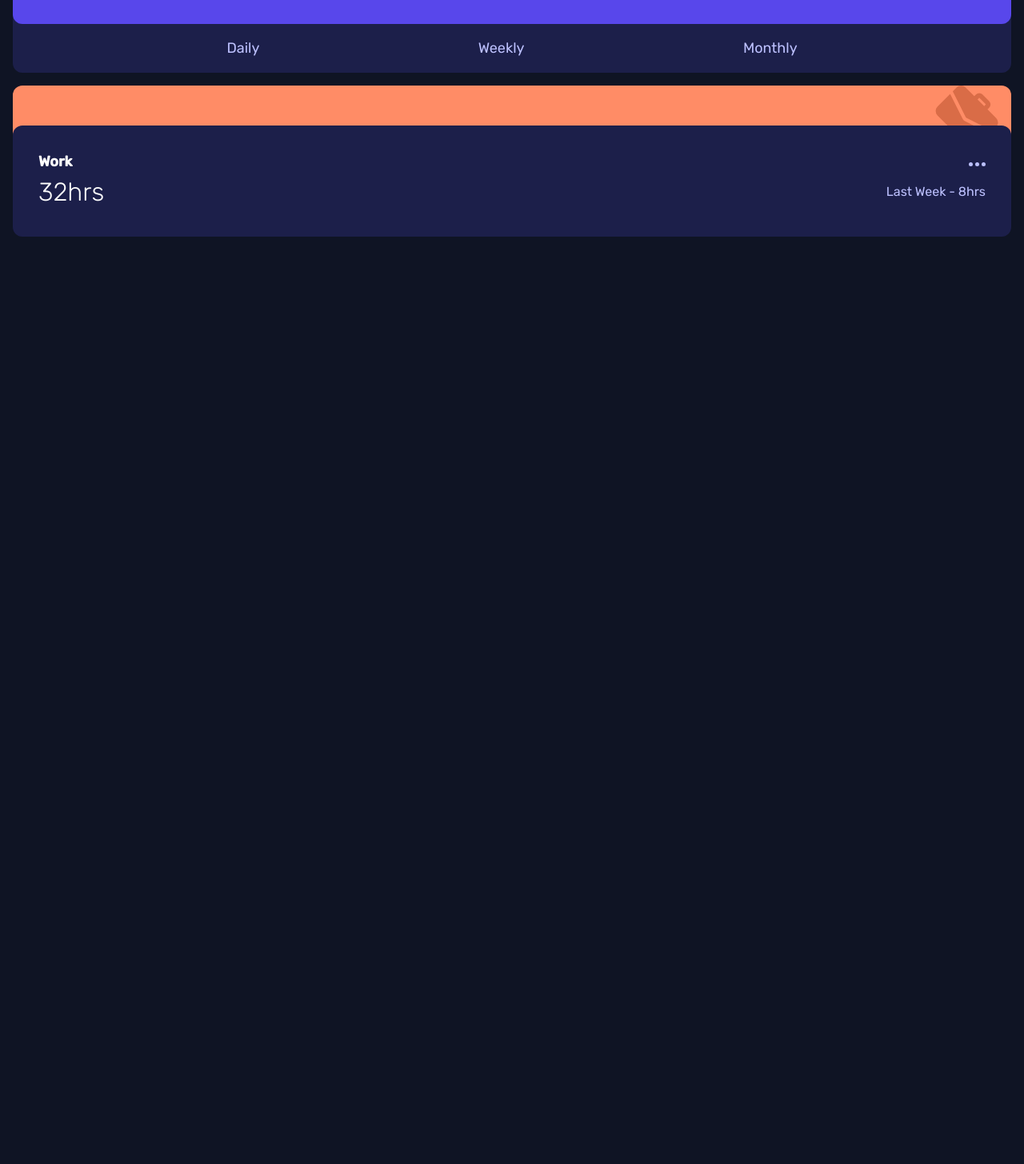
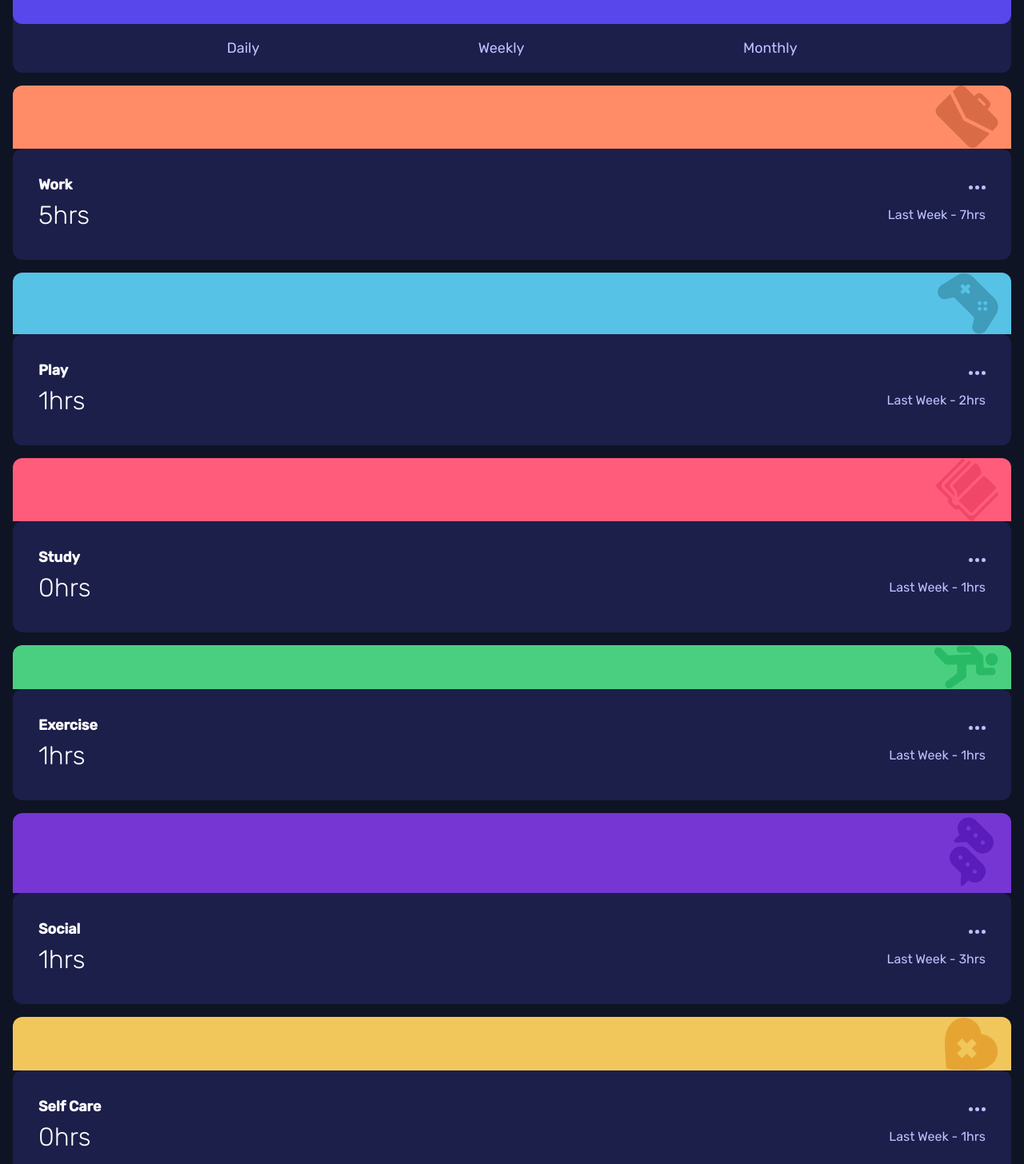
Before and after one commit to ralphvirtucio/time-tracking-dashboard, a JavaScript app: page / in a window 1280 px wide. Shown: the part 194-1650 px from the top of the page at 80% size. Before the commit the page ends 800 px from the top, so only its background shows below. Built offline with nearby package versions, Linux system fonts and the light colour scheme; the HTML template or start-up script is replaced by a standard one.

Commit message:
Feat: Icon.js, Not sure if I did it right though

```diff
--- a/src/App.js
+++ b/src/App.js
@@ -4,6 +4,12 @@
 import { Card } from './components/Card';
 
 function App() {
+  const card = dashboardData.map((data) => {
+    return (
+      <Card key={data.title} title={data.title} timeframe={data.timeframes} />
+    );
+  });
+
   return (
     <div className='App'>
       <main className={classes.main}>
@@ -33,7 +39,7 @@
             </ul>
           </nav>
         </section>
-        <Card />
+        {card}
       </main>
     </div>
   );
--- a/src/components/Card.js
+++ b/src/components/Card.js
@@ -1,24 +1,26 @@
 import workImg from '../images/icon-work.svg';
-import ellipsisImg from '../images/icon-ellipsis.svg';
 import classes from './Card.module.css';
 import { Ellipsis } from './Ellipsis';
+import { Icon } from './Icon';
 
-export const Card = () => {
+export const Card = ({ title, timeframe }) => {
   return (
     <div className={classes.card__container}>
-      <div className={classes['card__photo-container']}>
-        <img src={workImg} alt='Play' className={classes.card__photo} />
-      </div>
+      {/* <div className={classes['card__photo-container']}> */}
+      {/* <img src={workImg} alt='Play' className={classes.card__photo} /> */}
+      <Icon iconName={title.toLowerCase()} />
+      {/* </div> */}
       <div className={classes.card__content}>
         <div className={classes['card__row']}>
-          <h2 className={classes.card__title}>Work</h2>
+          <h2 className={classes.card__title}>{title}</h2>
           <Ellipsis />
-          {/* <img src={ellipsisImg} alt='Ellipsis' /> */}
         </div>
         <div className={classes['card__row']}>
-          <p className={classes['card__current-time']}>32hrs</p>
+          <p className={classes['card__current-time']}>
+            {timeframe.daily.current}hrs
+          </p>
           <p className={classes['card__previous-stat']}>
-            Last Week - <span>8hrs</span>
+            Last Week - <span>{timeframe.daily.previous}hrs</span>
           </p>
         </div>
       </div>
--- a/src/components/Card.module.css
+++ b/src/components/Card.module.css
@@ -1,7 +1,8 @@
 .card__container {
-  background-color: var(--primary-color-work);
   border-radius: 12px;
-  position: relative;
+  overflow: hidden;
+  /* background-color: var(--primary-color-work); */
+  /* position: relative; */
 }
 
 .card__photo-container {
@@ -15,9 +16,9 @@
   padding-inline: 2rem;
   padding-block: 2rem;
   border-radius: 12px;
-  position: absolute;
+  /* position: absolute;
   width: 100%;
-  top: 50px;
+  top: 50px; */
 }
 
 .card__row {
--- a/src/components/Ellipsis.js
+++ b/src/components/Ellipsis.js
@@ -5,7 +5,7 @@
         <path
           d='M2.5 0a2.5 2.5 0 1 1 0 5 2.5 2.5 0 0 1 0-5Zm8 0a2.5 2.5 0 1 1 0 5 2.5 2.5 0 0 1 0-5Zm8 0a2.5 2.5 0 1 1 0 5 2.5 2.5 0 0 1 0-5Z'
           fill='#BBC0FF'
-          fill-rule='evenodd'
+          fillRule='evenodd'
         />
       </svg>
     </div>
--- /dev/null
+++ b/src/components/Icon.js
@@ -0,0 +1,114 @@
+import classes from './Card.module.css';
+
+export const Icon = (props) => {
+  switch (props.iconName) {
+    case 'work':
+      return <WorkIcon color='hsl(15, 100%, 70%)' />;
+    case 'play':
+      return <PlayIcon color='hsl(195, 74%, 62%)' />;
+    case 'study':
+      return <StudyIcon color='hsl(348, 100%, 68%)' />;
+    case 'exercise':
+      return <ExerciseIcon color='hsl(145, 58%, 55%)' />;
+    case 'social':
+      return <SocialIcon color='hsl(264, 64%, 52%)' />;
+    case 'self care':
+      return <SelfCare color='hsl(43, 84%, 65%)' />;
+    default:
+      return;
+  }
+};
+
+const WorkIcon = (props) => {
+  return (
+    <div
+      className={classes['card__photo-container']}
+      style={{ backgroundColor: props.color }}>
+      <svg width='79' height='79' xmlns='http://www.w3.org/2000/svg'>
+        <path
+          d='m18.687 10.43 15.464 30.906c.31.682.743 1.322 1.3 1.88.558.557 1.198.99 1.714 1.217L68.237 59.98 52.484 75.732a8.025 8.025 0 0 1-11.355 0L2.934 37.538a8.025 8.025 0 0 1 0-11.356L18.687 10.43Zm19.345-7.99 10.839 10.838 2.065-2.064a5.845 5.845 0 0 1 8.258 0l8.258 8.259a5.845 5.845 0 0 1 0 8.258l-2.064 2.064 10.839 10.84a8.025 8.025 0 0 1 0 11.355l-4.728 4.728L39.126 40.53a1.963 1.963 0 0 1-.578-.413 1.963 1.963 0 0 1-.413-.578L21.95 7.168l4.728-4.728a8.025 8.025 0 0 1 11.355 0Zm17.033 12.903-2.064 2.065 8.258 8.258 2.064-2.064-8.258-8.259Z'
+          fill='#D96C47'
+          fill-rule='nonzero'
+        />
+      </svg>
+    </div>
+  );
+};
+
+const PlayIcon = (props) => {
+  return (
+    <div
+      className={classes['card__photo-container']}
+      style={{ backgroundColor: props.color }}>
+      <svg width='76' height='77' xmlns='http://www.w3.org/2000/svg'>
+        <path
+          d='m60.91 71.846 12.314-19.892c3.317-5.36 3.78-13.818-2.31-19.908l-26.36-26.36c-4.457-4.457-12.586-6.843-19.908-2.31L4.753 15.69c-5.4 3.343-6.275 10.854-1.779 15.35a7.773 7.773 0 0 0 7.346 2.035l7.783-1.945a3.947 3.947 0 0 1 3.731 1.033l22.602 22.602c.97.97 1.367 2.4 1.033 3.732l-1.945 7.782a7.775 7.775 0 0 0 2.037 7.349c4.49 4.49 12.003 3.624 15.349-1.782Zm-24.227-46.12-1.891-1.892-1.892 1.892a2.342 2.342 0 0 1-3.312-3.312l1.892-1.892-1.892-1.891a2.342 2.342 0 0 1 3.312-3.312l1.892 1.891 1.891-1.891a2.342 2.342 0 0 1 3.312 3.312l-1.891 1.891 1.891 1.892a2.342 2.342 0 0 1-3.312 3.312Zm14.19 14.19a2.343 2.343 0 1 1 3.315-3.312 2.343 2.343 0 0 1-3.314 3.312Zm0 7.096a2.343 2.343 0 0 1 3.313-3.312 2.343 2.343 0 0 1-3.312 3.312Zm7.096-7.095a2.343 2.343 0 1 1 3.312 0 2.343 2.343 0 0 1-3.312 0Zm0 7.095a2.343 2.343 0 0 1 3.312-3.312 2.343 2.343 0 0 1-3.312 3.312Z'
+          fill='#3F9CBB'
+          fill-rule='nonzero'
+        />
+      </svg>
+    </div>
+  );
+};
+
+const StudyIcon = (props) => {
+  return (
+    <div
+      className={classes['card__photo-container']}
+      style={{ backgroundColor: props.color }}>
+      <svg width='79' height='79' xmlns='http://www.w3.org/2000/svg'>
+        <path
+          d='M33.227 1.495a1.87 1.87 0 0 1 2.646 0l1.323 1.323-27.78 27.78c-2.189 2.189-2.1 5.837.088 8.026l12.132 12.132a5.624 5.624 0 0 0 1.096 6.388 5.624 5.624 0 0 0 6.389 1.097l12.132 12.132c2.188 2.188 5.837 2.276 8.025.088l27.78-27.78 1.323 1.322a1.87 1.87 0 0 1 0 2.646L46.632 78.4a1.87 1.87 0 0 1-2.645 0L29.12 63.531a5.624 5.624 0 0 1-6.389-1.097l-5.291-5.291a5.624 5.624 0 0 1-1.097-6.388L1.478 35.89a1.87 1.87 0 0 1 0-2.646ZM59.74 22.783c1.948.27 3.83 1.117 5.325 2.612l10.583 10.583a1.87 1.87 0 0 1 0 2.646L46.544 67.727a1.87 1.87 0 0 1-2.646 0L30.67 54.498a1.872 1.872 0 0 0-2.646 0ZM49.19 6.875a1.87 1.87 0 0 1 2.647 0c4.489 4.489 5.877 8.98 6.178 12.342L27.67 49.56c.349-1.527 1.181-7.463-4.938-13.582a1.87 1.87 0 0 1 0-2.646Zm-7.936-2.646a1.87 1.87 0 0 1 2.645 0l1.323 1.323-25.134 25.134a5.619 5.619 0 0 0 0 7.938c4.005 4.005 4.2 7.696 4.043 9.335L12.15 35.978a1.87 1.87 0 0 1 0-2.646Z'
+          fill='#F04667'
+          fill-rule='nonzero'
+        />
+      </svg>
+    </div>
+  );
+};
+
+const ExerciseIcon = (props) => {
+  return (
+    <div
+      className={classes['card__photo-container']}
+      style={{ backgroundColor: props.color }}>
+      <svg width='81' height='55' xmlns='http://www.w3.org/2000/svg'>
+        <path
+          d='m33.357.579 16.447.426c.33.009.645.144.88.38l9.953 9.953a4.946 4.946 0 0 1 1.451 3.311l.514 12.87c.02.503.433.895.937.894l9.595-.05a4.438 4.438 0 0 1 4.437 4.43v.26c0 1.164-.453 2.259-1.277 3.082a4.334 4.334 0 0 1-3.083 1.277h-15.77c-2.347 0-4.393-2.045-4.393-4.393l-.001-8.405-12.05-.009.01 15.17c.001.426-.21.826-.56 1.067l-18.098 12.41c-1.363.849-2.958 1.033-4.426.537a5.147 5.147 0 0 1-1.994-1.237 5.247 5.247 0 0 1-1.193-1.85c-.875-2.293.074-4.934 2.256-6.277l12.303-8.973.252-11.28-13.556.442a1.291 1.291 0 0 1-.957-.377L2.237 11.439c-1-.999-1.55-2.38-1.513-3.792a5.124 5.124 0 0 1 1.714-3.71c2.042-1.84 5.234-1.688 7.267.345l8.576 8.576 29.444-1.635-2.133-2.133-12.263.347a4.434 4.434 0 0 1-3.294-1.28l-.016-.015a4.409 4.409 0 0 1-1.294-3.307c.08-2.347 2.16-4.255 4.632-4.256Zm33.78 11.774c3.025-3.025 7.945-3.025 10.97 0 3.024 3.025 3.024 7.944 0 10.97-3.025 3.024-7.945 3.024-10.97 0-3.024-3.026-3.025-7.945 0-10.97Z'
+          fill='#29BA66'
+          fill-rule='nonzero'
+        />
+      </svg>
+    </div>
+  );
+};
+
+const SocialIcon = (props) => {
+  return (
+    <div
+      className={classes['card__photo-container']}
+      style={{ backgroundColor: props.color }}>
+      <svg width='75' height='100' xmlns='http://www.w3.org/2000/svg'>
+        <g fill='#5A1CBB' fill-rule='nonzero'>
+          <path d='M45.834 46.627c4.78 4.78 13.1 5.754 19.257-.403 5.2-5.199 5.198-13.657 0-18.855L47.151 9.428C42.335 4.614 34.02 3.7 27.892 9.83c-4.701 4.7-5.151 12.066-1.352 17.277l-6.265 6.265c-1.339 1.339-.317 3.644 1.585 3.533l13.474-.777 10.499 10.499Zm11.404-11.483a2.567 2.567 0 1 1-3.629 3.631 2.567 2.567 0 0 1 3.63-3.631ZM35.745 20.909a2.567 2.567 0 1 1 3.63-3.629 2.567 2.567 0 0 1-3.63 3.63Zm12.562 5.303a2.567 2.567 0 1 1-3.63 3.63 2.567 2.567 0 0 1 3.63-3.63ZM55.16 63.698 37.219 45.756c-5.198-5.197-13.658-5.197-18.857.001-6.072 6.073-5.26 14.4-.402 19.258l10.499 10.5-.777 13.473c-.11 1.886 2.186 2.931 3.533 1.584l6.265-6.265c5.212 3.8 12.577 3.349 17.277-1.352 6.06-6.059 5.274-14.386.403-19.257ZM25.813 57.24a2.567 2.567 0 1 1 3.63-3.631 2.567 2.567 0 0 1-3.63 3.63Zm8.932 8.931a2.567 2.567 0 1 1 3.63-3.629 2.567 2.567 0 0 1-3.63 3.63Zm8.932 8.933a2.567 2.567 0 1 1 3.63-3.631 2.567 2.567 0 0 1-3.63 3.63Z' />
+        </g>
+      </svg>
+    </div>
+  );
+};
+
+const SelfCare = (props) => {
+  return (
+    <div
+      className={classes['card__photo-container']}
+      style={{ backgroundColor: props.color }}>
+      <svg width='67' height='67' xmlns='http://www.w3.org/2000/svg'>
+        <path
+          d='M.918 50.848c.114 1.723.232 3.5.346 5.336l.003.038.448 6.038c.06.81.412 1.536.951 2.075.54.54 1.266.892 2.075.952l6.038.447.038.003c12.086.755 21.237 1.231 28.95.484 9.007-.873 15.369-3.445 20.02-8.096 8.413-8.413 8.398-21.609-.034-30.041-3.79-3.79-8.959-6.11-14.31-6.526-.415-5.352-2.736-10.52-6.526-14.31C30.484-1.185 17.288-1.2 8.875 7.214-1.295 17.384-.415 30.697.918 50.848ZM21.36 27.122l6.172 6.173 6.16-6.159 6.172 6.173-6.16 6.158 6.173 6.173-6.158 6.158-6.173-6.172-6.158 6.158-6.173-6.172 6.159-6.159-6.173-6.172 6.16-6.159Z'
+          fill='#E6A532'
+          fill-rule='nonzero'
+        />
+      </svg>
+    </div>
+  );
+};
--- a/src/index.css
+++ b/src/index.css
@@ -84,7 +84,7 @@
   --primary-color-play: hsl(195, 74%, 62%);
   --primary-color-study: hsl(348, 100%, 68%);
   --primary-color-exercise: hsl(145, 58%, 55%);
-  --primary-color-exercise: hsl(264, 64%, 52%);
+  --primary-color-social: hsl(264, 64%, 52%);
   --primary-color-self-care: hsl(43, 84%, 65%);
 
   --neutral-color-1: hsl(226, 43%, 10%);
```
